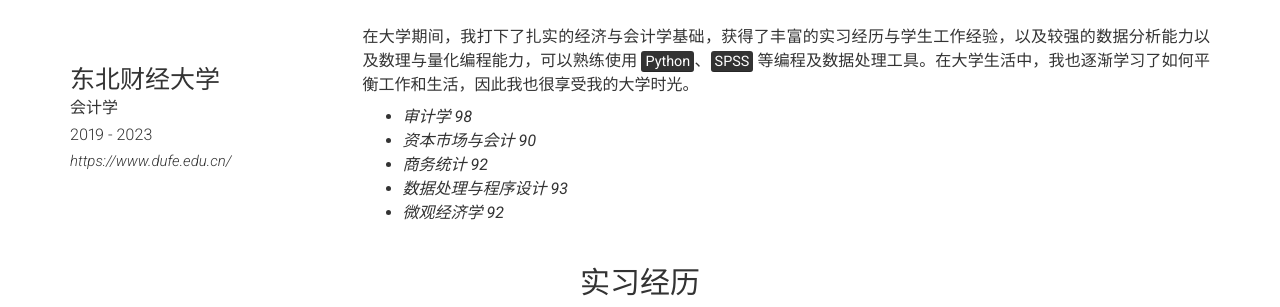
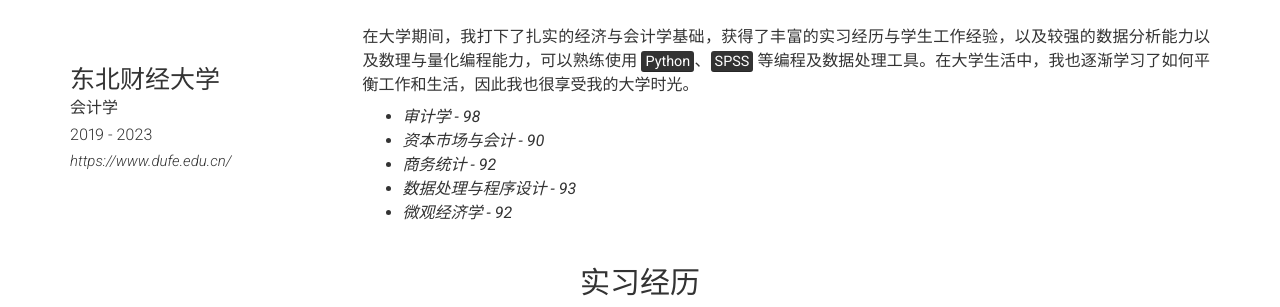
Before and after one commit to Rimbaud-Lee/resume_zh, a Jekyll site: the page built from index.md, in a window 1280 px wide and 900 px high, scrolled down 548 px. Shown: the part 153-460 px from the top of the window. Built offline with Jekyll 4.4.1, drawn with Linux system fonts in a browser that asks for light colours; nearby versions of some CDN libraries.

```diff
--- a/_config.yml
+++ b/_config.yml
@@ -79,11 +79,11 @@ content:
         description: | # this will include new lines to allow paragraphs
           在大学期间，我打下了扎实的经济与会计学基础，获得了丰富的实习经历与学生工作经验，以及较强的数据分析能力以及数理与量化编程能力，可以熟练使用 <mark>Python</mark>、<mark>SPSS</mark> 等编程及数据处理工具。在大学生活中，我也逐渐学习了如何平衡工作和生活，因此我也很享受我的大学时光。
 
-          - *审计学*   *98*
-          - *资本市场与会计*   *90*
-          - *商务统计*   *92*
-          - *数据处理与程序设计*   *93*
-          - *微观经济学*   *92*
+          - *审计学  -  98*
+          - *资本市场与会计  -  90*
+          - *商务统计  -  92*
+          - *数据处理与程序设计  -  93*
+          - *微观经济学  -  92*
 
 
   - title: 实习经历
```
